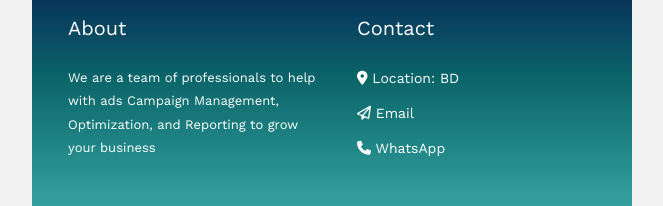
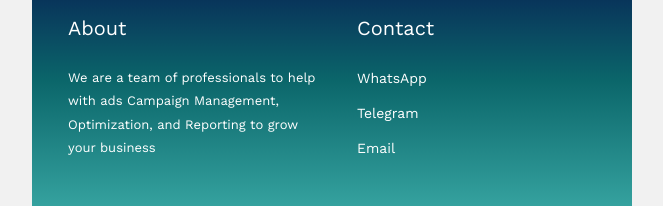
Before and after one commit to habibur0014/Google-Ads, a plain HTML site: page index.html in a window 1280 px wide. Shown: the part 2842-3048 px from the top of the page, without its empty margins (308-971 px from the left). Drawn offline with nearby package versions, Linux system fonts and the light colour scheme.

Commit message:
Update index.html

```diff
--- a/index.html
+++ b/index.html
@@ -784,9 +784,10 @@ ul.social li{
                       <td style="text-align: left; padding-left: 5px; padding-right: 5px;">
                       	<h3 style="margin-left: 20px;" class="heading">Contact</h3>
                       	<ul>
-									<li> <a style="color: #fff; margin-left: 20px;" class="text_footer" href="https://goo.gl/maps/DU8aWyKDqrg7SzzFA" target="_blank"><i class="fa-solid fa-location-dot"></i> Location: BD</a></li>
-									<li><a style="margin-left: 20px; color: white;" class="text_footer" href="mailto:habibur014@gmail.com" target="_blank "><i class="fa-regular fa-paper-plane"></i> Email</a></li>
-									<li> <a style="color: #fff;margin-left: 20px;" class="text_footer" href="https://wa.me/+8801734019022" target="_blank"><i class="fa-solid fa-phone"></i> WhatsApp</a></li>
+									<li> <a style="color: #fff;margin-left: 20px;" class="text_footer" href="https://wa.me/+8801734019022" target="_blank">WhatsApp</a></li>
+									<li> <a style="color: #fff; margin-left: 20px;" class="text_footer" href="https://t.me/Habibur0014" target="_blank">Telegram</a></li>
+									<li><a style="margin-left: 20px; color: white;" class="text_footer" href="mailto:habibur014@gmail.com" target="_blank "> Email</a></li>
+
 
 					    </ul>
                       </td>
```
